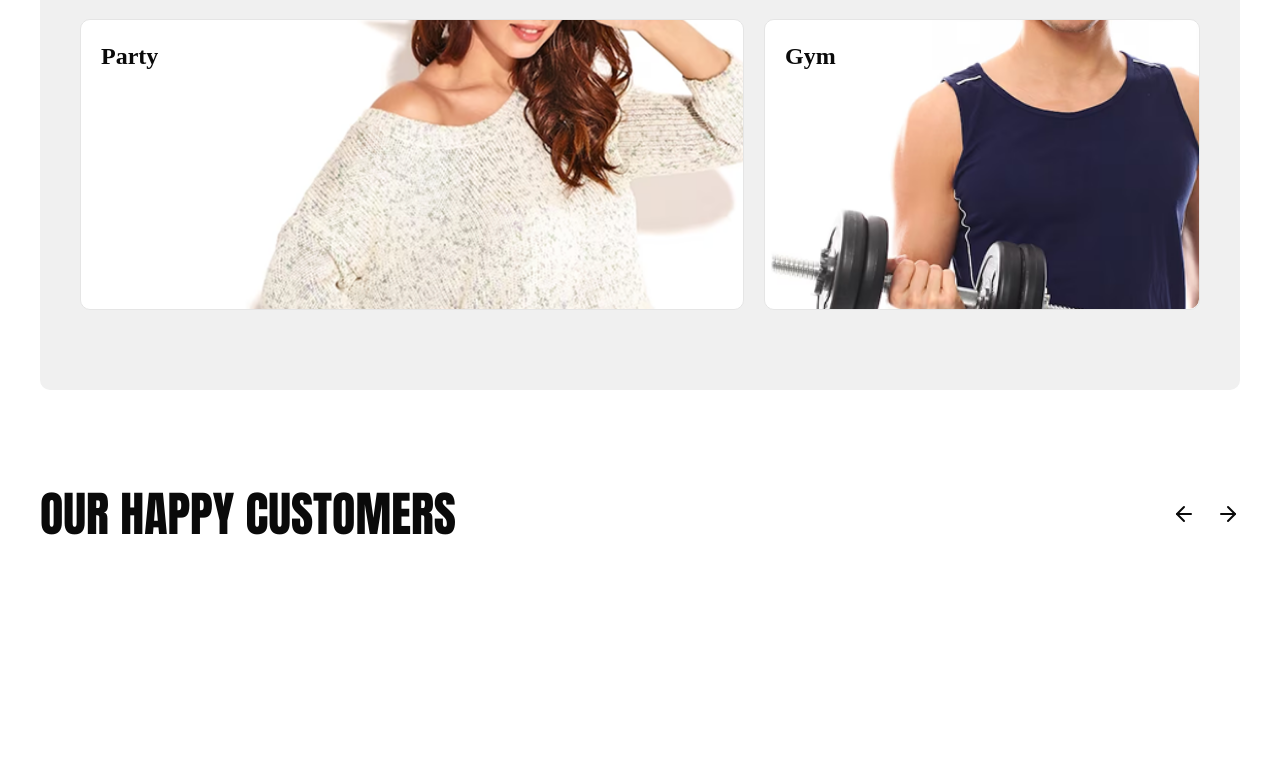
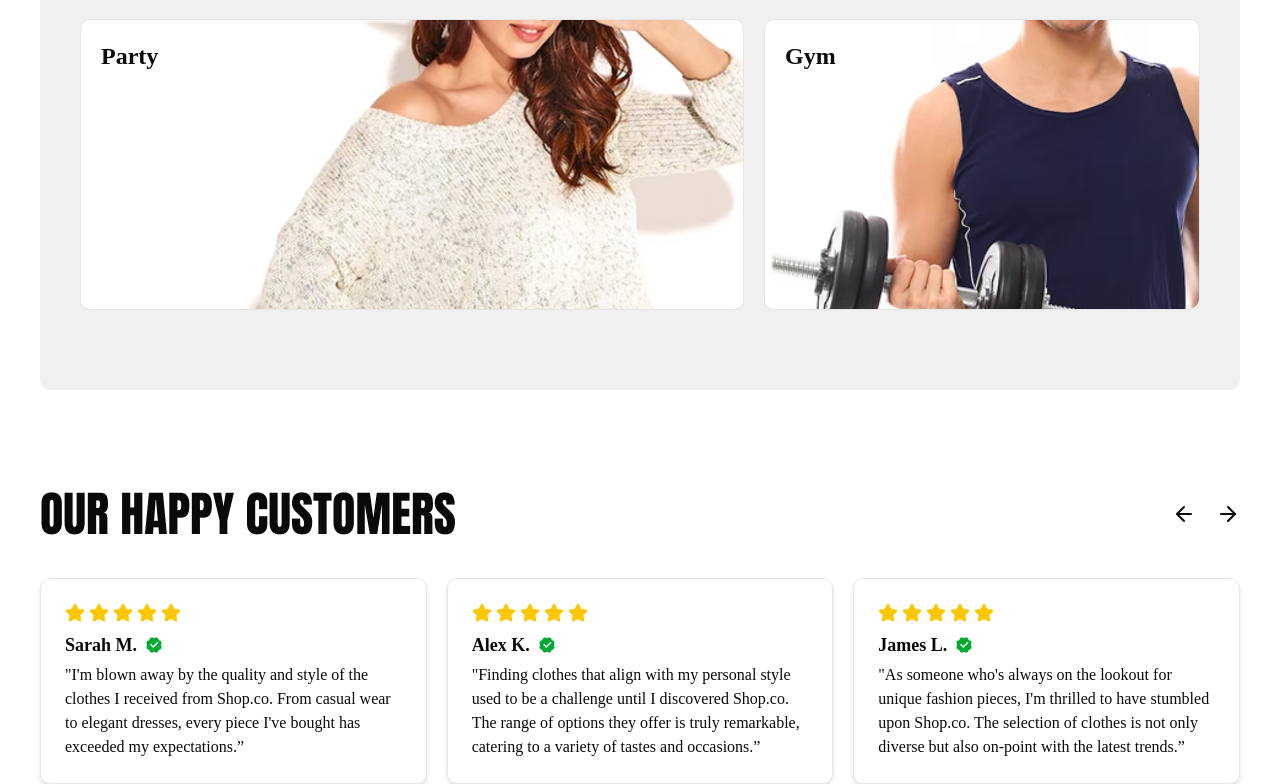
Before and after one commit to iHubG/clothing-ecommerce, a React (Vite) app: page / in a window 1280 px wide. Shown: the part 2833-3617 px from the top of the page. Before the commit the page ends 3383 px from the top, so only its background shows below. Built offline with nearby package versions, Linux system fonts and the light colour scheme; a web font is replaced by a local one.

Commit message:
added testimonials

```diff
--- a/src/components/Testimonials.tsx
+++ b/src/components/Testimonials.tsx
@@ -1,17 +1,36 @@
 import { LuArrowLeft, LuArrowRight } from "react-icons/lu";
+import SimpleCard from "@/components/custom/SimpleCard";
 
 const Testimonials = () => {
   return (
     <>
       <section className="pt-20 p-4 lg:p-0 lg:px-10 lg:pt-25">
-        <div className="flex justify-between items-end lg:items-center">
+        <div className="flex justify-between items-end lg:items-center mb-5 lg:mb-10">
           <h2 className="text-4xl lg:text-5xl text-start tracking-normal">
             OUR HAPPY CUSTOMERS
           </h2>
-            <div className="flex gap-5">
-                <LuArrowLeft className="w-6 h-6"/>
-                <LuArrowRight className="w-6 h-6"/>
-            </div>
+          <div className="flex gap-5">
+            <LuArrowLeft className="w-6 h-6" />
+            <LuArrowRight className="w-6 h-6" />
+          </div>
+        </div>
+
+        <div className="grid grid-cols-1 lg:grid-cols-3 gap-5">
+          <SimpleCard
+            ratings={5}
+            name={"Sarah M."}
+            testimonial={`"I'm blown away by the quality and style of the clothes I received from Shop.co. From casual wear to elegant dresses, every piece I've bought has exceeded my expectations.”`}
+          />
+          <SimpleCard
+            ratings={5}
+            name={"Alex K."}
+            testimonial={`"Finding clothes that align with my personal style used to be a challenge until I discovered Shop.co. The range of options they offer is truly remarkable, catering to a variety of tastes and occasions.”`}
+          />
+          <SimpleCard
+            ratings={5}
+            name={"James L."}
+            testimonial={`"As someone who's always on the lookout for unique fashion pieces, I'm thrilled to have stumbled upon Shop.co. The selection of clothes is not only diverse but also on-point with the latest trends.”`}
+          />
         </div>
       </section>
     </>
--- /dev/null
+++ b/src/components/custom/SimpleCard.tsx
@@ -0,0 +1,33 @@
+import { type SimpleCardProps } from "@/types";
+import { Star } from "lucide-react";
+import { RiVerifiedBadgeFill } from "react-icons/ri";
+
+const SimpleCard = ({
+  ratings,
+  name,
+  testimonial,
+  className,
+}: SimpleCardProps) => {
+  return (
+    <div className={`border p-6 rounded-lg shadow-md ${className}`}>
+      <div className="flex items-center gap-1 mb-2">
+        {[...Array(5)].map((_, i) => (
+          <Star
+            key={i}
+            size={20}
+            className={
+              i < ratings ? "fill-yellow-400 text-yellow-400" : "text-gray-300"
+            }
+          />
+        ))}
+      </div>
+      <p className="text-lg font-semibold flex gap-2 items-center mb-1">
+        {name}
+        <RiVerifiedBadgeFill color="#01AB31" />
+      </p>
+      <p className="text-base">{testimonial}</p>
+    </div>
+  );
+};
+
+export default SimpleCard;
```
Also changed, not shown: src/types/index.ts (+7 -0 lines).
